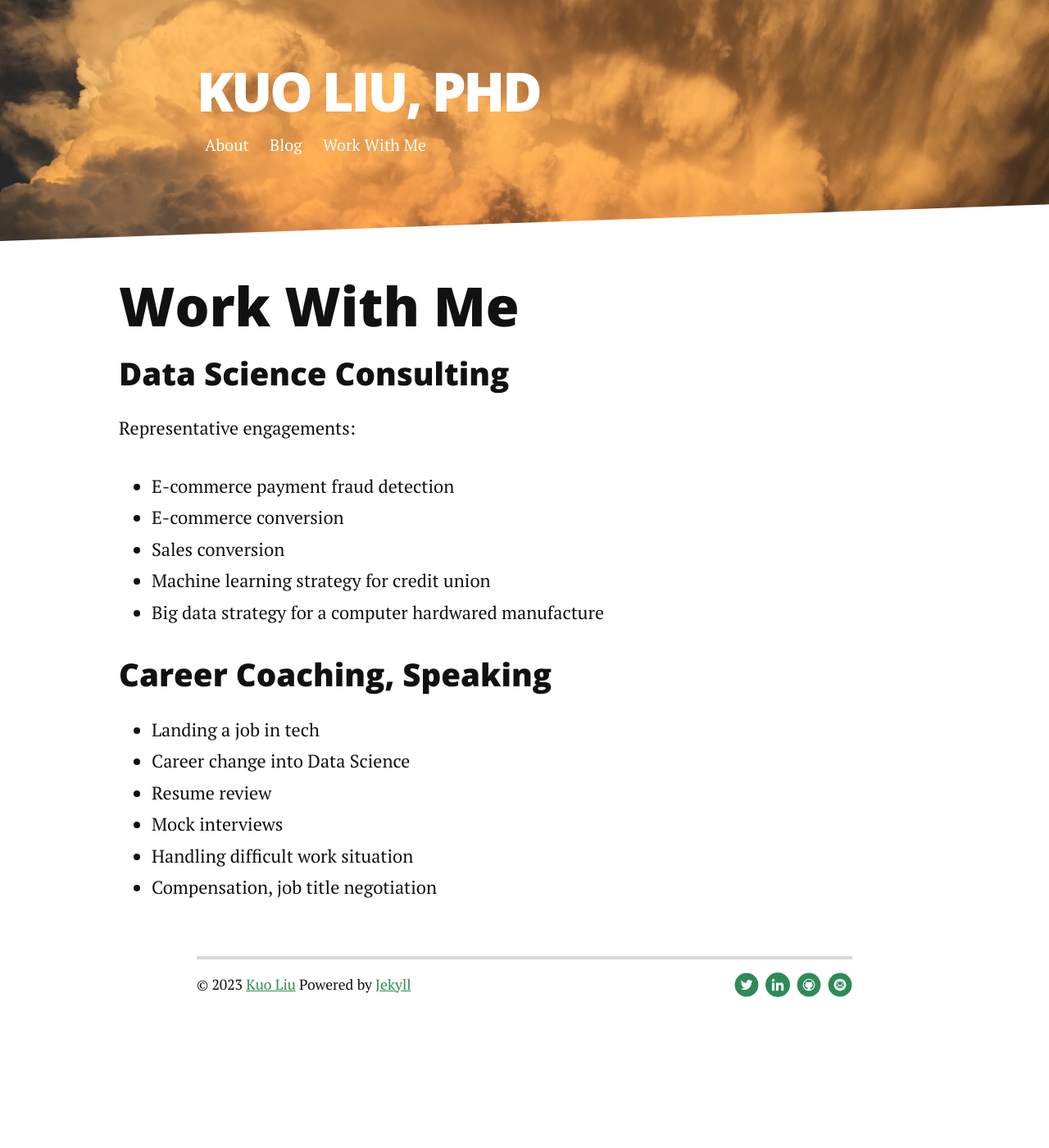
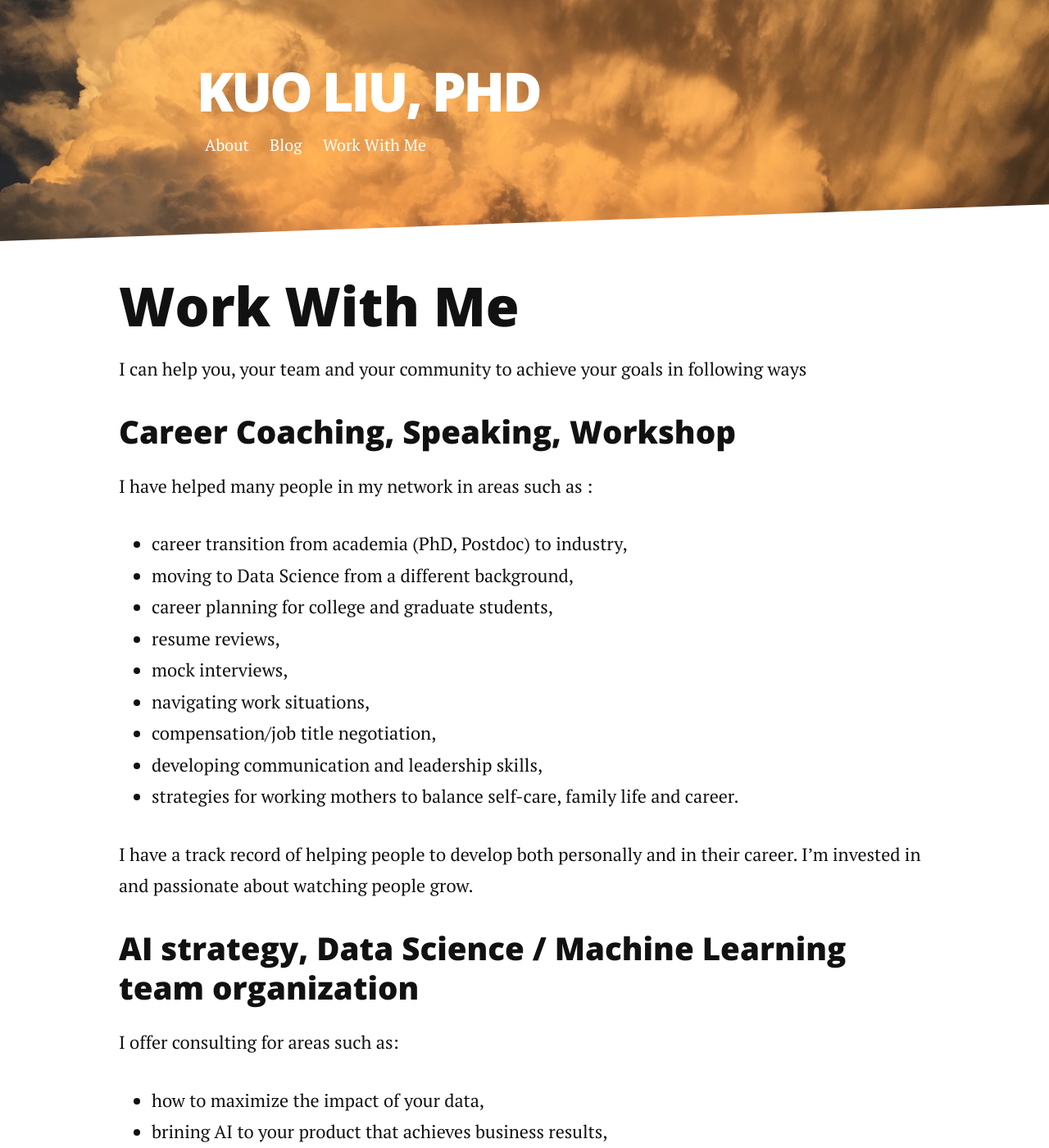
Before and after one commit to kuol/kuol.github.io, a Jekyll site: the page built from work_with_me.md, in a window 1280 px wide and 1400 px high. Shown: the whole window at 82% size. Built offline with Jekyll 4.4.1, drawn with Linux system fonts in a browser that asks for light colours; nearby versions of some CDN libraries; some of the changed text lies outside the part shown.

Commit message:
update work with me

```diff
--- a/work_with_me.md
+++ b/work_with_me.md
@@ -5,18 +5,32 @@ title: Your New Jekyll Site
 
 
 # Work With Me
-### Data Science Consulting
-Representative engagements:
+I can help you, your team and your community to achieve your goals in following ways
+
+### Career Coaching, Speaking, Workshop
+I have helped many people in my network in areas such as :
+- career transition from academia (PhD, Postdoc) to industry,
+- moving to Data Science from a different background,
+- career planning for college and graduate students,
+- resume reviews,
+- mock interviews,
+- navigating work situations,
+- compensation/job title negotiation,
+- developing communication and leadership skills,
+- strategies for working mothers to balance self-care, family life and career.
+
+I have a track record of helping people to develop both personally and in their career. I'm invested in and passionate about watching people grow.
+
+### AI strategy, Data Science / Machine Learning team organization
+I offer consulting for areas such as:
+- how to maximize the impact of your data,
+- brining AI to your product that achieves business results,
+- strategies on staffing your AI team,
+- hiring data scientists, data analysts and machine learning engineers.
+
+### Data Science Project Consulting
+I have hands-on experience in
 - E-commerce payment fraud detection
 - E-commerce conversion
 - Sales conversion
-- Machine learning strategy for credit union
-- Big data strategy for a computer hardwared manufacture
-
-### Career Coaching, Speaking
-- Landing a job in tech
-- Career change into Data Science
-- Resume review
-- Mock interviews
-- Handling difficult work situation
-- Compensation, job title negotiation
+- Customer churn
```
Also changed, not shown: about.md (+1 -1 lines).
